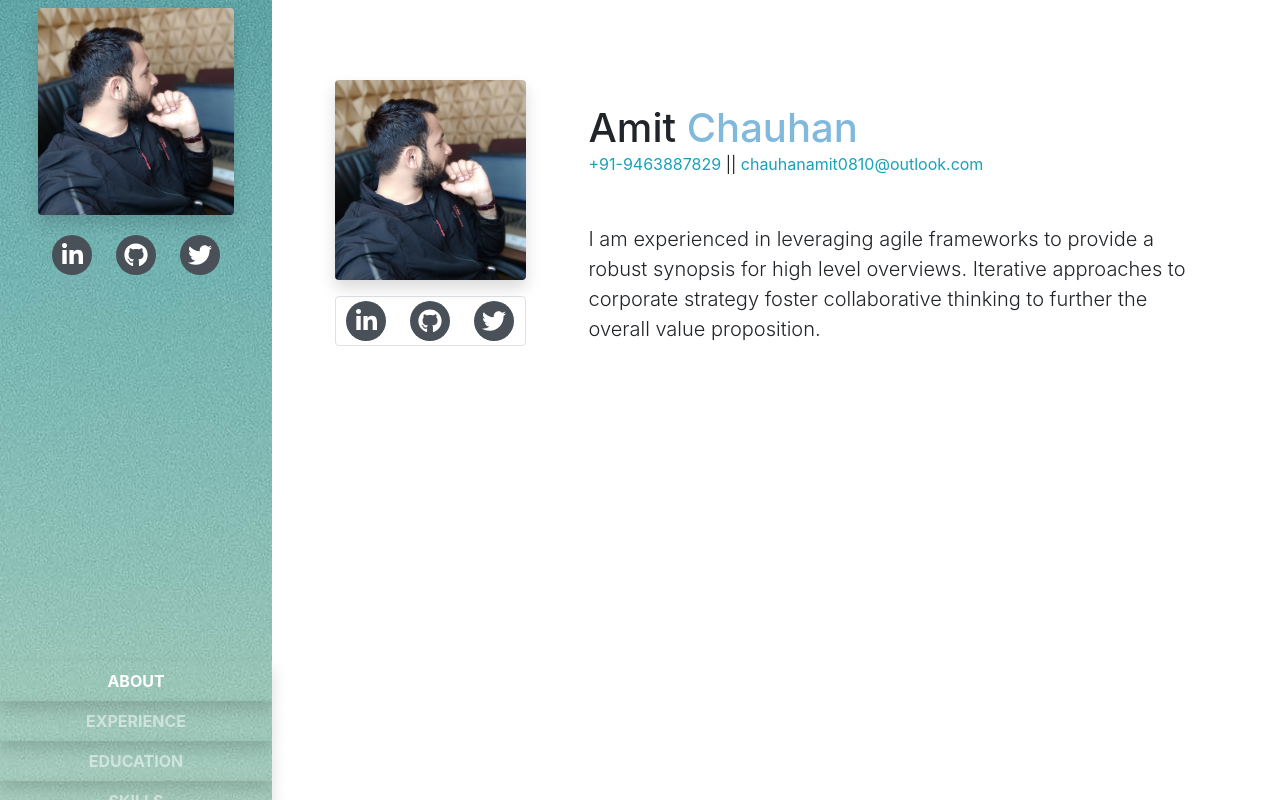
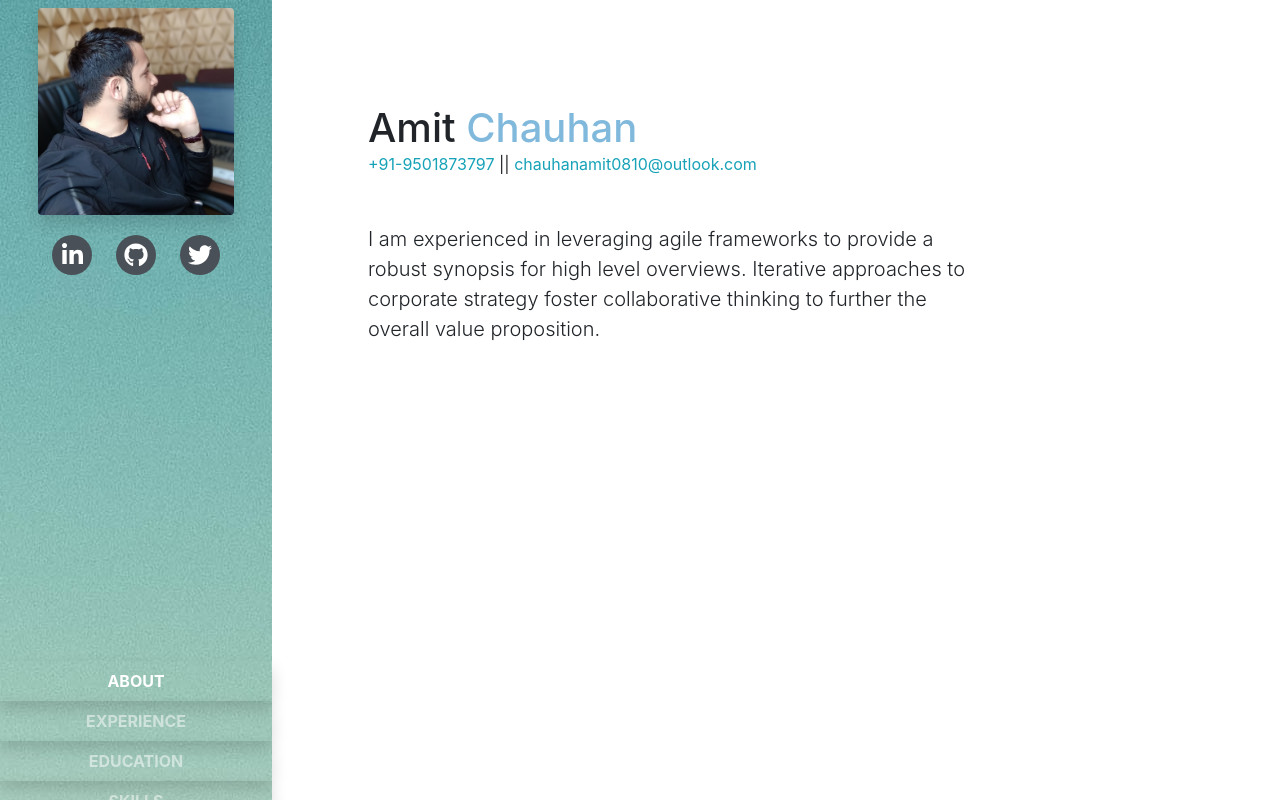
Before and after one commit to bluesuiter/amit.chauhan, a React (Create React App) app: page /about in a window 1280 px wide. Built offline with nearby package versions, Linux system fonts and the light colour scheme; a web font is replaced by a local one.

Commit message:
Update Pages.js

```diff
--- a/src/components/Pages/Pages.js
+++ b/src/components/Pages/Pages.js
@@ -62,18 +62,10 @@ const pageData = {
         return (
             <Fragment>
                 <div class="row col-12">
-                    <div class="col-12 col-sm-3 text-center" href="#page-top">
-                        <img height="110px" alt="Amit Chauhan" class="img-fluid img-profile shadow rounded mx-auto mb-3" src={ require('../../assets/images/1623396096273.jpg') } />
-                        <div className="border py-1 rounded social-icons">
-                            <Link className="social-icon" target="_blank" to='https://in.linkedin.com/in/chauhanamit0810'><i className="fab fa-linkedin-in"></i></Link>
-                            <Link className="social-icon" target="_blank" to='https://github.com/bluesuiter'><i className="fab fa-github"></i></Link>
-                            <Link className="social-icon" target="_blank" to='https://twitter.com/chauhanamit0810'><i className="fab fa-twitter"></i></Link>
-                        </div>
-                    </div>
                     <div class="col-12 mt-sm-4 pl-sm-5 col-sm-9">
                         <h1 class="mb-0">Amit <span class="text-primary">Chauhan</span></h1>
                         <div class="subheading mb-5">
-                            <a class="text-info" href="tel:+919463887829">+91-9463887829</a> || <a class="text-info" href="mailto:chauhanamit0810@outlook.com">chauhanamit0810@outlook.com</a>
+                            <a class="text-info" href="tel:+919501873797">+91-9501873797</a> || <a class="text-info" href="mailto:chauhanamit0810@outlook.com">chauhanamit0810@outlook.com</a>
                         </div>
                         <p className="lead mb-5">I am experienced in leveraging agile frameworks to provide a robust synopsis for high level overviews. Iterative approaches to corporate strategy foster collaborative thinking to further the overall value proposition.</p>
                     </div>
```
